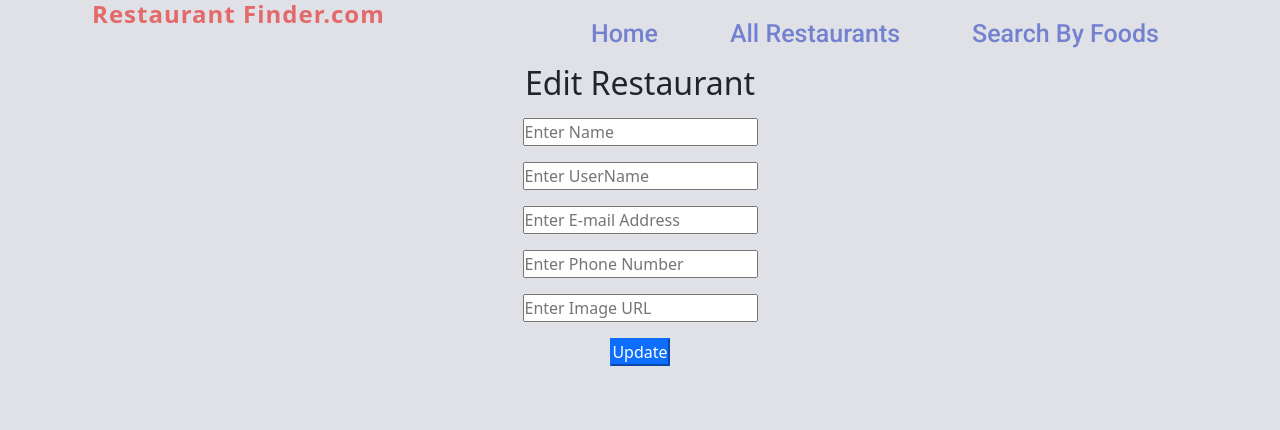
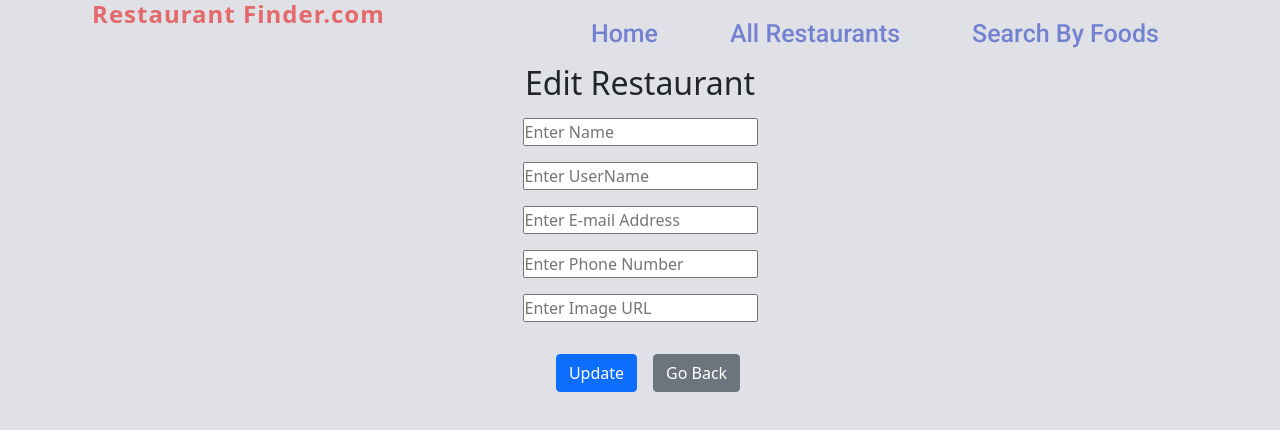
Before and after one commit to Ishwo6375/restaurant_finder_frontend, a React (Create React App) app: page /restaurants/edit/1 in a window 1280 px wide. Shown: the top 430 px of the page. Built offline with nearby package versions, Linux system fonts and the light colour scheme; no server answers.

Commit message:
styled header of homepage

```diff
--- a/src/components/Pages/RestaurantProfile.js
+++ b/src/components/Pages/RestaurantProfile.js
@@ -1,12 +1,10 @@
 import React, { useState, useEffect } from "react";
 import { useParams } from "react-router-dom";
 import { Link } from "react-router-dom";
-import  {useHistory } from 'react-router';
 
 import "../styles/Restaurant.css";
 
 function RestaurantProfile() {
-  const history = useHistory();
   const [restaurant, setRestaurant] = useState([]);
   const { id } = useParams();
 
@@ -15,13 +13,14 @@ function RestaurantProfile() {
       .then((res) => res.json())
       .then((resData) => setRestaurant(resData));
     // eslint-disable-next-line
-     history.push('/')
   }, []);
 
   return (
     <div className="res-profile">
       {restaurant && (
         <>
+         <Link className="btn btn-secondary my-4" to={"/restaurants"}>Go Back</Link>
+         <br />
           <div className="profile-card">
             <h1>Restaurant Details</h1>
             <img
--- a/src/components/RestaurantForm/AddFoodItem.js
+++ b/src/components/RestaurantForm/AddFoodItem.js
@@ -1,8 +1,10 @@
 import React, { useState } from "react";
 import  {useHistory } from 'react-router';
 
+
 function AddFoodItems() {
   const history = useHistory();
+
   //setting initial value as empty string to hold form data//
   const [foodItems, setFoodItems] = useState({
     food_name: "",
@@ -100,9 +102,10 @@ function AddFoodItems() {
               />
             </div>
 
-            <button onClick={onSubmitAddFoodItem} className="my-2 btn-primary">
-              New Food Item
+            <button className="btn btn-secondary" onClick={onSubmitAddFoodItem}>
+              Add Food Item
             </button>
+
           </form>
         </div>
       </div>
--- a/src/components/RestaurantForm/AddRestaurant.js
+++ b/src/components/RestaurantForm/AddRestaurant.js
@@ -1,7 +1,9 @@
 import React, { useState } from "react";
 import  {useHistory } from 'react-router';
+
 function AddRestaurant() {
   const history = useHistory();
+
   //setting initial value as empty string to hold form data//
   const [formData, setformData] = useState({
     name: "",
@@ -103,9 +105,10 @@ function AddRestaurant() {
               />
             </div>
 
-            <button onClick={onSubmitAddRestaurant} className="my-2 btn-primary">
+            <button onClick={onSubmitAddRestaurant} className="btn btn-secondary">
               New Restaurant
             </button>
+
           </form>
         </div>
       </div>
--- a/src/components/RestaurantForm/EditFoodItems.js
+++ b/src/components/RestaurantForm/EditFoodItems.js
@@ -1,4 +1,5 @@
 import React from 'react'
+import { Link } from "react-router-dom";
 
 function EditFoodItems() {
     return (
--- a/src/components/RestaurantForm/EditRestaurant.js
+++ b/src/components/RestaurantForm/EditRestaurant.js
@@ -1,6 +1,7 @@
 import React, { useState, useEffect } from "react";
 import { useParams } from "react-router-dom";
 import  {useHistory } from 'react-router';
+import { Link } from "react-router-dom";
 
 function EditRestaurant() {
   const { id } = useParams();
@@ -112,7 +113,8 @@ function EditRestaurant() {
               />
             </div>
 
-            <button className="my-2 btn-primary">Update</button>
+            <button className="btn btn-primary mx-3">Update</button>
+            <Link className="btn btn-secondary my-4" to={`/restaurants/${id}`}>Go Back</Link>
           </form>
         </div>
       </div>
```
